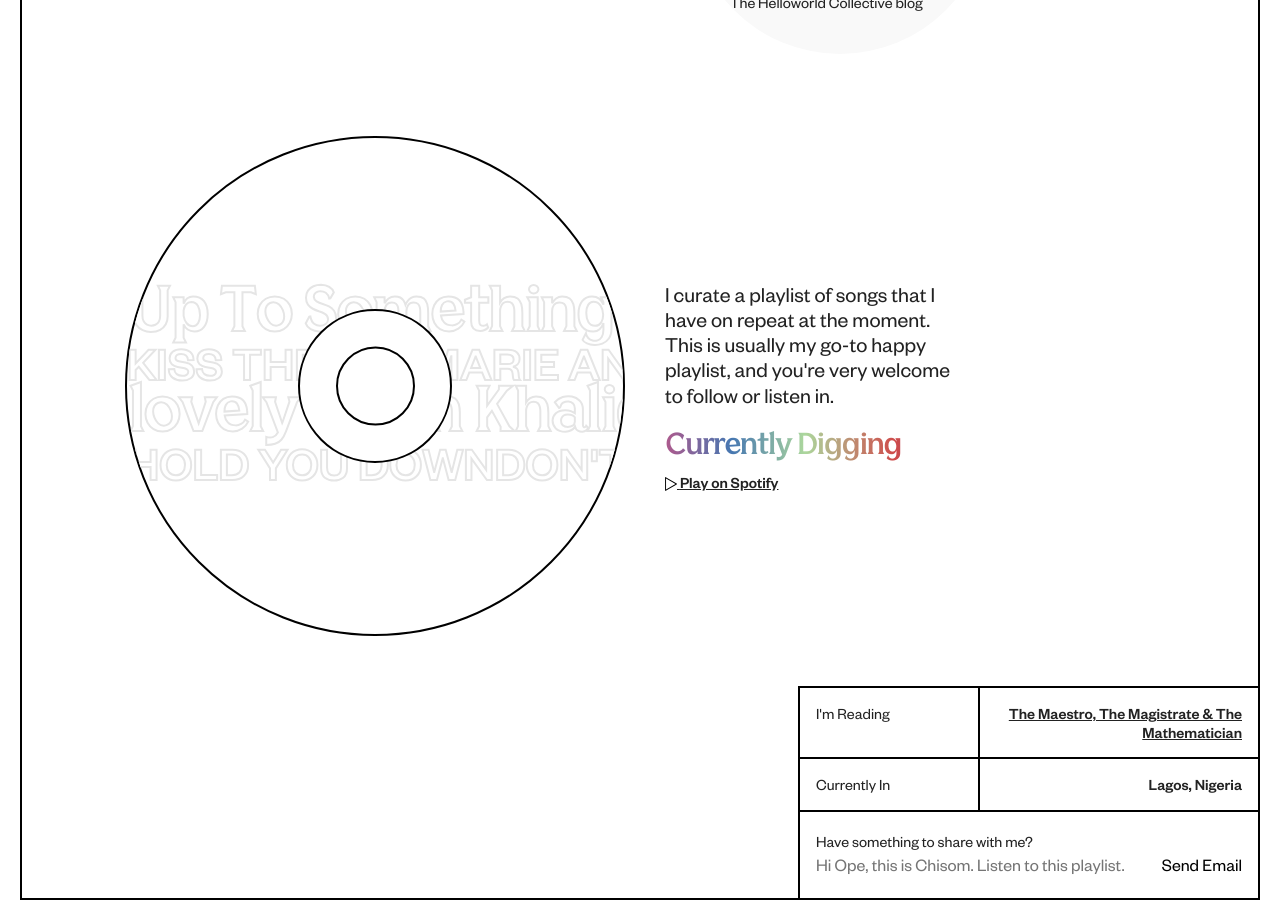
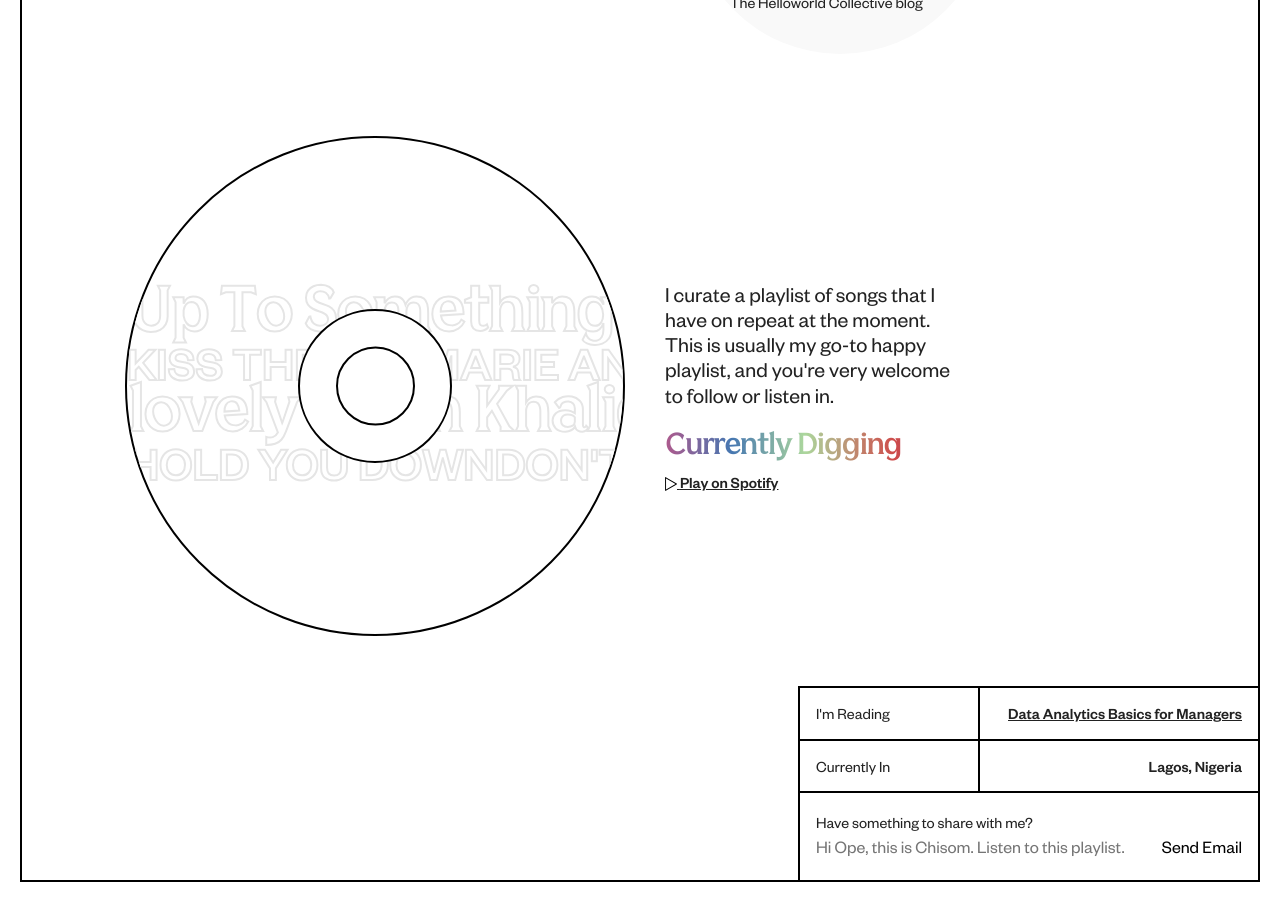
Before and after one commit to fathermerry/opemipo.com, a Jekyll site: the page built from index.md, in a window 1280 px wide and 900 px high, scrolled down 1556 px. Built offline with Jekyll 4.4.1, drawn with Linux system fonts in a browser that asks for light colours.

Commit message:
Update books.yml

```diff
--- a/_data/books.yml
+++ b/_data/books.yml
@@ -1,3 +1,7 @@
+- name: Data Analytics Basics for Managers
+  author: HBR
+  url: https://www.goodreads.com/book/show/36426705-hbr-guide-to-data-analytics-basics-for-managers
+
 - name: The Maestro, The Magistrate & The Mathematician
   author: Tendai Huchu
   url: https://www.goodreads.com/book/show/27248272-the-maestro-the-magistrate-and-the-mathematician
```
